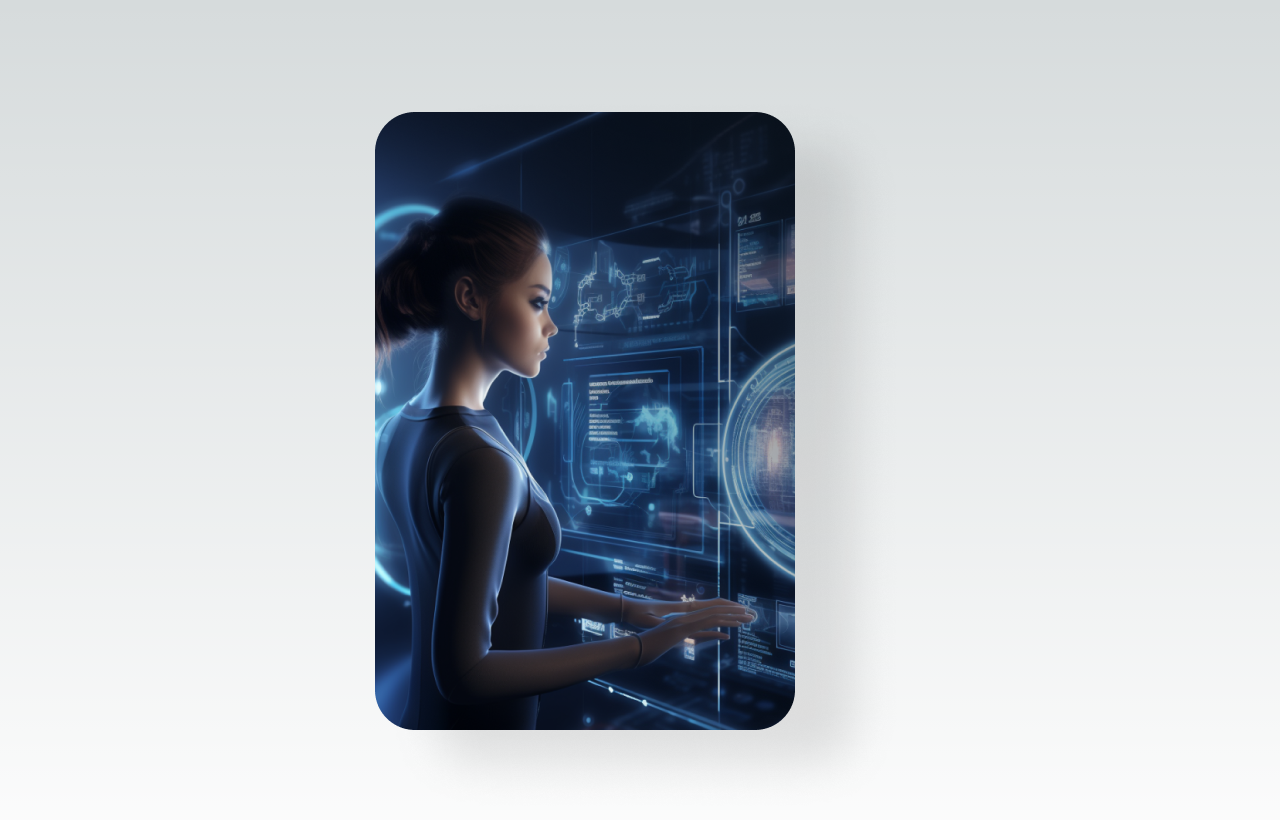
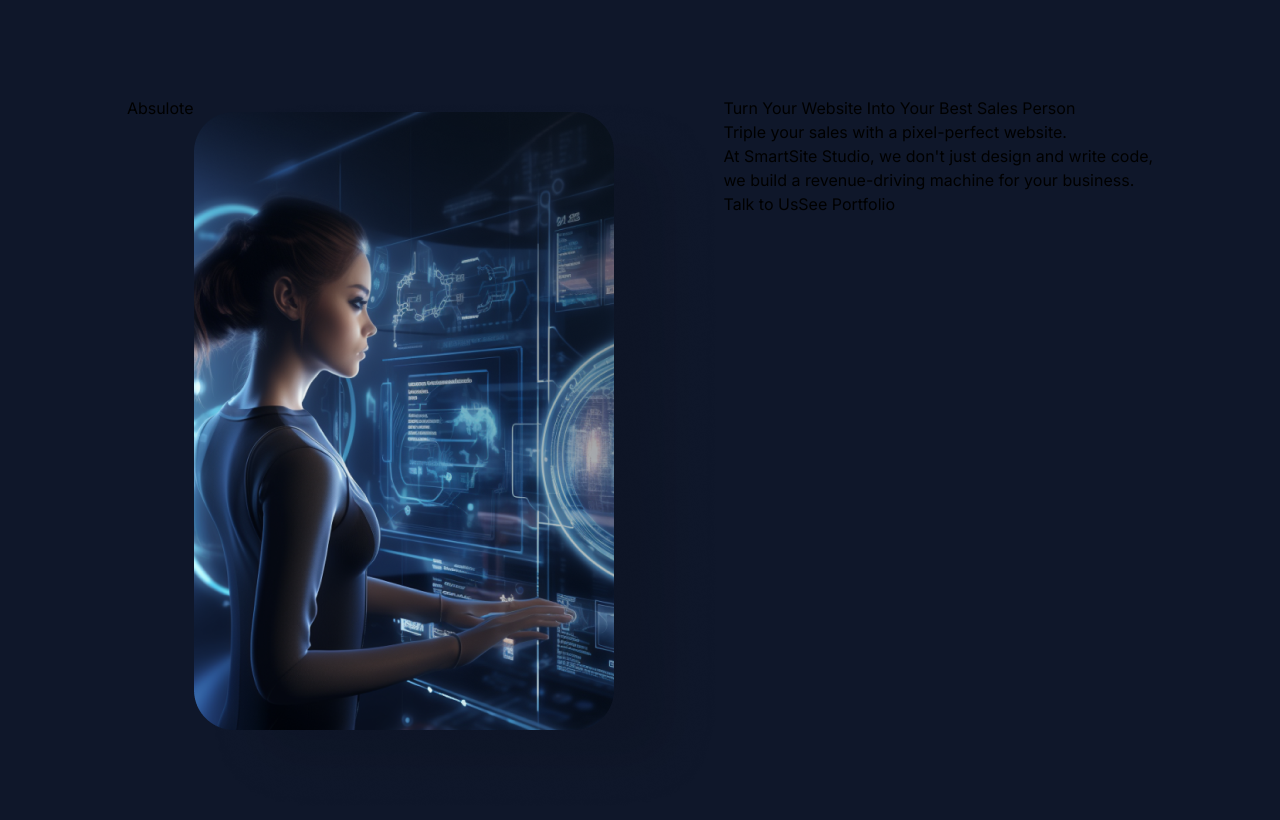
Before and after one commit to leiradk/offer-redesign-nextjs, a Next.js app: page / in a window 1280 px wide. Shown: the top 820 px of the page. Built offline with nearby package versions, Linux system fonts and the light colour scheme.

Commit message:
Update page

```diff
--- a/src/app/page.js
+++ b/src/app/page.js
@@ -1,10 +1,9 @@
-import Image from 'next/image'
-import someImage from '../images/sample.png'
+import { Welcome } from '@/component/welcome'
 
 export default function Home() {
   return (
-    <main className="flex min-h-screen flex-col items-center justify-between p-24">
-      <Image src={someImage} alt="Some text" />
+    <main className="flex min-h-screen flex-col items-center justify-between p-24 bg-slate-900">
+      <Welcome />
     </main>
   )
 }
```
